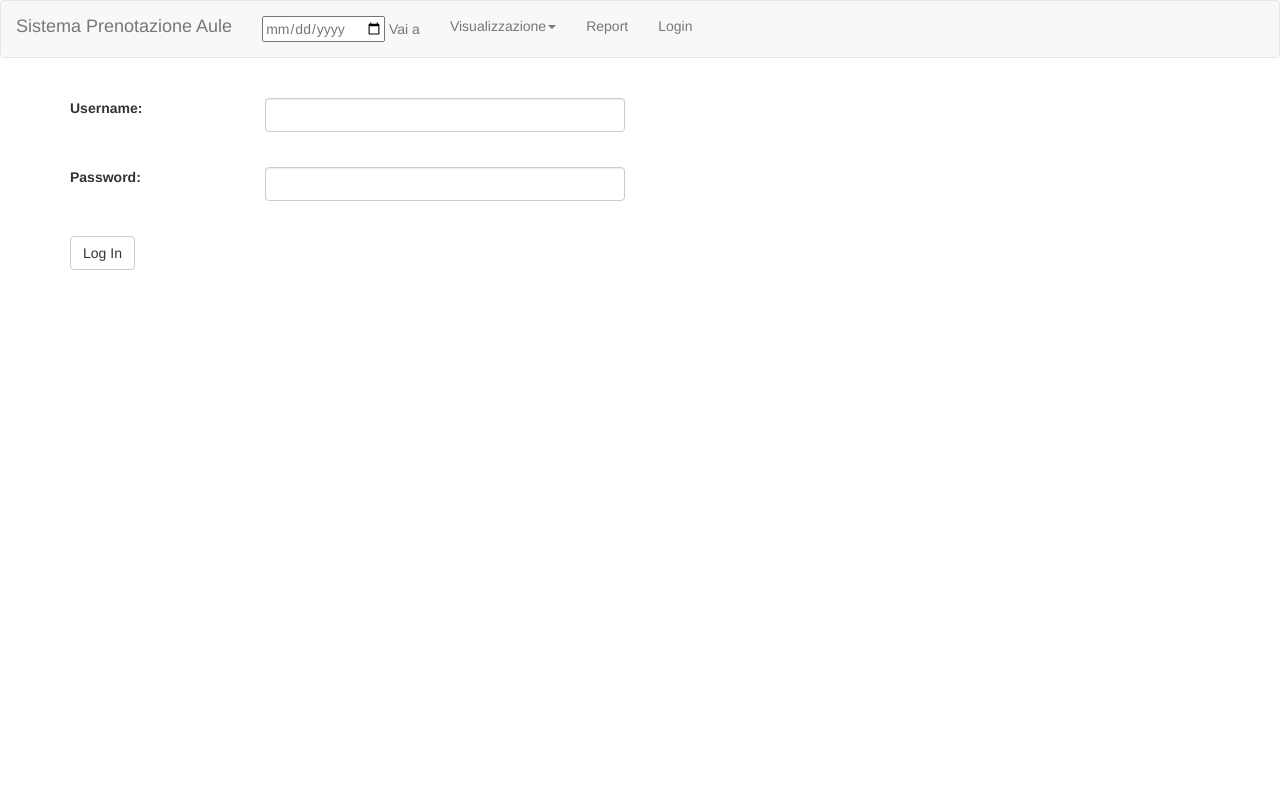
After one commit to pirasalbe/5AII_Info_PHPDB_PrenotazioneAule, a PHP site: page /login.php in a window 1280 px wide. The commit adds this page. Shown: the top 785 px of the page. Run offline with PHP 8.4, Linux system fonts and the light colour scheme; some libraries are stand-ins or nearby versions.

Commit message:
modified some stuff

```diff
--- a/DB/aule.sql
+++ b/DB/aule.sql
@@ -3,7 +3,7 @@
 -- http://www.phpmyadmin.net
 --
 -- Host: 127.0.0.1
--- Creato il: Apr 03, 2017 alle 08:19
+-- Creato il: Apr 04, 2017 alle 08:42
 -- Versione del server: 10.1.16-MariaDB
 -- Versione PHP: 5.6.24
 
@@ -67,7 +67,7 @@ CREATE TABLE `prenotazioni` (
 CREATE TABLE `utenti` (
   `username` varchar(20) NOT NULL,
   `password` varchar(20) NOT NULL,
-  `attivo` enum('si','no') NOT NULL,
+  `admin` enum('si','no') NOT NULL,
   `nome` varchar(20) NOT NULL
 ) ENGINE=InnoDB DEFAULT CHARSET=latin1;
 
--- /dev/null
+++ b/login.php
@@ -0,0 +1,56 @@
+<?php
+	include("script/recursive.php");
+?>
+
+<html>
+	<head>
+		<title>
+			Login
+		</title>
+		<?php printHeader(); ?>
+	</head>
+
+	<body>
+		<!--- header --->
+		<?php printNavbar(); ?>
+
+		<br>
+
+		<!--- body --->
+
+		<!--- login --->
+		<form action="" method="post">
+			<div class="container">
+				<div class="row form-group">
+					<div class="col-sm-2">
+						<label for="username">Username: </label>
+					</div>
+					<div class="col-sm-4">
+						<input name="username" class="form-control">
+					</div>
+				</div>
+
+				<br>
+
+				<div class="row form-group">
+					<div class="col-sm-2">
+						<label for="password">Password: </label>
+					</div>
+					<div class="col-sm-4">
+						<input type="password" name="password" class="form-control">
+					</div>
+				</div>
+
+				<br>
+
+				<div class="row form-group">
+					<div class="col-sm-2">
+						<button type="submit" class="btn btn-default">Log In</button>
+					</div>
+				</div>
+			</div>
+
+		</form>
+
+	</body>
+</html>
--- /dev/null
+++ b/script/recursive.php
@@ -0,0 +1,46 @@
+<?php
+	$logged = 0;
+
+	function printNavbar(){
+		global $logged;
+
+		$log = "Login";
+		if($logged == 1)
+			$log = "Logout";
+
+		echo "<!--- header --->
+			<nav class='navbar navbar-default'>
+				<div class='container-fluid'>
+					<div class='navbar-header'>
+						<a class='navbar-brand' href='index.php'>Sistema Prenotazione Aule</a>
+					</div>
+					<ul class='nav navbar-nav'>
+						<li><a href='#'><input type='date' name='data'> Vai a</a></li>
+
+						<li class='dropdown'>
+							<a class='dropdown-toggle' data-toggle='dropdown' href='#'>Visualizzazione<span class='caret'></span></a>
+							<ul class='dropdown-menu'>
+								<li><a href='#'>Giorni</a></li>
+								<li><a href='#'>Settimane</a></li>
+								<li><a href='#'>Mesi</a></li>
+							</ul>
+						</li>
+
+						<li><a href='#'>Report</a></li>
+						<li><a href='login.php'>" . $log . "</a></li>
+					</ul>
+				</div>
+			</nav>";
+	}
+
+
+	function printHeader(){
+		echo "<meta charset='utf-8'>
+		<meta name='viewport' content='width=device-width, initial-scale=1'>
+		<link rel='stylesheet' href='https://maxcdn.bootstrapcdn.com/bootstrap/3.3.7/css/bootstrap.min.css'>
+		<link rel='stylesheet' href='style/font-awesome/css/font-awesome.min.css'>
+		<script src='https://ajax.googleapis.com/ajax/libs/jquery/3.2.0/jquery.min.js'></script>
+		<script src='https://maxcdn.bootstrapcdn.com/bootstrap/3.3.7/js/bootstrap.min.js'></script>";
+	}
+
+?>
```
Also changed, not shown: index.php (+5 -29 lines), script/log.php (added, +14 -0 lines).
